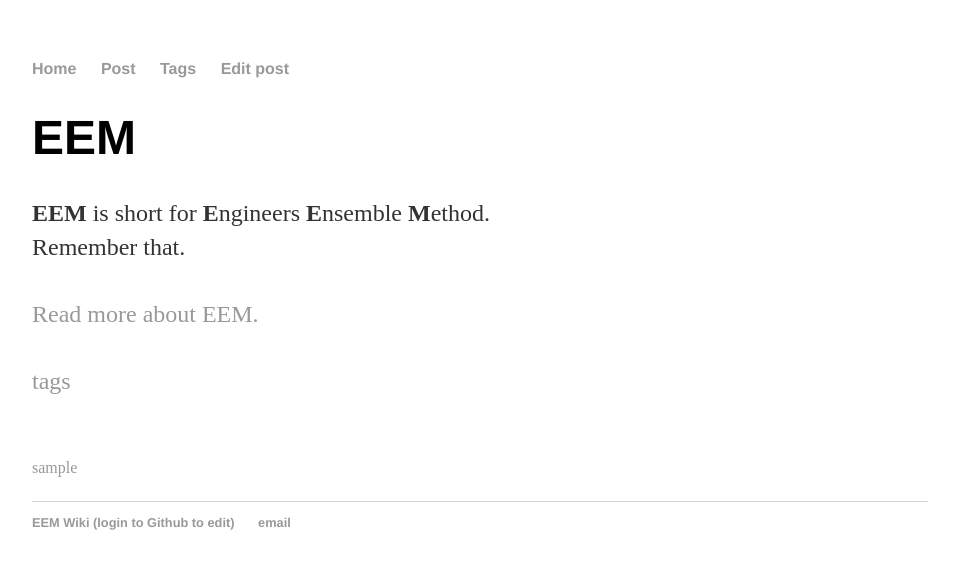
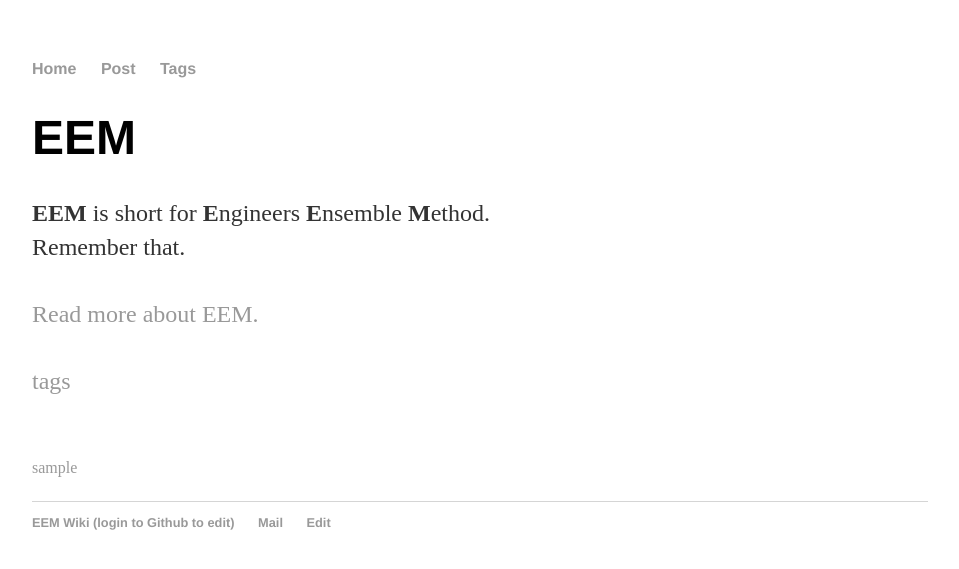
Before and after one commit to takasimiz/bak-github.io, a Jekyll site: the page built from index.html, in a window 1280 px wide. Shown: the top 569 px of the page, without its empty margins (160-1119 px from the left). Built offline with Jekyll 4.4.1, drawn with Linux system fonts in a browser that asks for light colours.

Commit message:
Update default.html

```diff
--- a/_layouts/default.html
+++ b/_layouts/default.html
@@ -13,7 +13,6 @@
 <!-- 	        		<li><a href="/cv">CV</a></li> -->
 	        		<li><a href="/post">Post</a></li>
 				<li><a href="/post/tags">Tags</a></li>
-				<li><a href="https://github.com/STakashimizu/STakashimizu.github.io/tree/master/_posts">Edit post</a></li>
 	    		</ul>
 			</nav>
 			<div class="container">
@@ -24,7 +23,8 @@
 			<footer>
 	    		<ul>
         			<li><a href="https://github.com/STakashimizu/EEM/wiki">EEM Wiki (login to Github to edit)</a></li>
-	        		<li><a href="mailto:kor19952006@gmail.com">email</a></li>
+	        		<li><a href="mailto:kor19952006@gmail.com">Mail</a></li>
+				<li><a href="https://github.com/STakashimizu/STakashimizu.github.io/tree/master/_posts">Edit</a></li>
 			</ul>
 			</footer>
 		</body>
```
